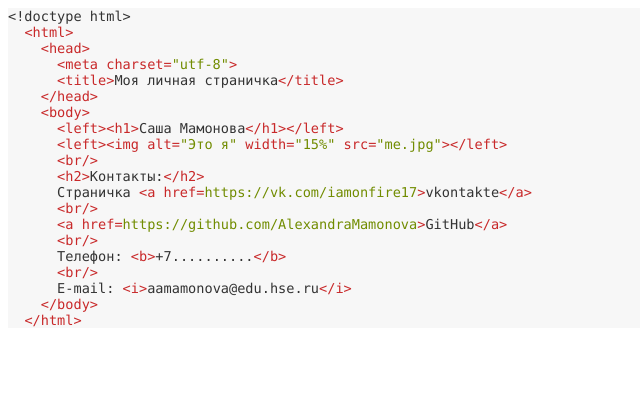
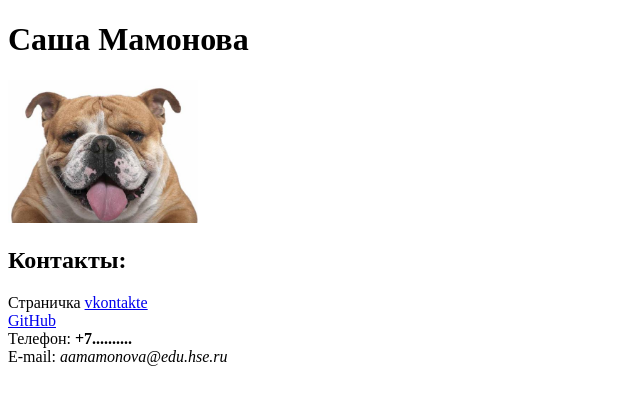
Before and after one commit to AlexandraMamonova/alexandramamonova.github.io, a plain HTML site: page index.html in a window 1280 px wide. Shown: the whole page, without its empty margins (0-640 px from the left). Drawn offline with Linux system fonts and the light colour scheme.

Commit message:
Update index.html

```diff
--- a/index.html
+++ b/index.html
@@ -1,41 +1,20 @@
-<!DOCTYPE html PUBLIC "-//W3C//DTD HTML 4.01//EN" "http://www.w3.org/TR/html4/strict.dtd">
+<!doctype html>
   <html>
     <head>
-  <meta http-equiv="Content-Type" content="text/html; charset=utf-8">
-  <meta http-equiv="Content-Style-Type" content="text/css">
-  <title></title>
-  <meta name="Generator" content="Cocoa HTML Writer">
-  <meta name="CocoaVersion" content="1504.83">
-  <style type="text/css">
-    p.p1 {margin: 0.0px 0.0px 0.0px 0.0px; font: 13.6px Menlo; color: #333333; -webkit-text-stroke: #333333; background-color: #f7f7f7}
-    p.p2 {margin: 0.0px 0.0px 0.0px 0.0px; font: 13.6px Menlo; color: #c82829; -webkit-text-stroke: #c82829; background-color: #f7f7f7}
-    p.p3 {margin: 0.0px 0.0px 0.0px 0.0px; font: 13.6px Menlo; color: #718c00; -webkit-text-stroke: #718c00; background-color: #f7f7f7}
-    span.s1 {font-kerning: none}
-    span.s2 {font-kerning: none; color: #333333; -webkit-text-stroke: 0px #333333}
-    span.s3 {font-kerning: none; color: #718c00; -webkit-text-stroke: 0px #718c00}
-    span.s4 {font-kerning: none; color: #c82829; -webkit-text-stroke: 0px #c82829}
-  </style>
+      <meta charset="utf-8">
+      <title>Моя личная страничка</title>
     </head>
     <body>
-<p class="p1"><span class="s1">&lt;!doctype html&gt;</span></p>
-<p class="p2"><span class="s2"><span class="Apple-converted-space">  </span></span><span class="s1">&lt;html&gt;</span></p>
-<p class="p2"><span class="s2"><span class="Apple-converted-space">    </span></span><span class="s1">&lt;head&gt;</span></p>
-<p class="p2"><span class="s2"><span class="Apple-converted-space">      </span></span><span class="s1">&lt;meta charset=</span><span class="s3">"utf-8"</span><span class="s1">&gt;</span></p>
-<p class="p1"><span class="s1"><span class="Apple-converted-space">      </span></span><span class="s4">&lt;title&gt;</span><span class="s1">Моя личная страничка</span><span class="s4">&lt;/title&gt;</span></p>
-<p class="p2"><span class="s2"><span class="Apple-converted-space">    </span></span><span class="s1">&lt;/head&gt;</span></p>
-<p class="p2"><span class="s2"><span class="Apple-converted-space">    </span></span><span class="s1">&lt;body&gt;</span><span class="s2"><span class="Apple-converted-space"> </span></span></p>
-<p class="p2"><span class="s2"><span class="Apple-converted-space">      </span></span><span class="s1">&lt;left&gt;&lt;h1&gt;</span><span class="s2">Саша Мамонова</span><span class="s1">&lt;/h1&gt;&lt;/left&gt;</span></p>
-<p class="p2"><span class="s2"><span class="Apple-converted-space">      </span></span><span class="s1">&lt;left&gt;&lt;img alt=</span><span class="s3">"Это я"</span><span class="s1"> width=</span><span class="s3">"15%"</span><span class="s1"> src=</span><span class="s3">"me.jpg"</span><span class="s1">&gt;&lt;/left&gt;</span></p>
-<p class="p1"><span class="s1"><span class="Apple-converted-space">      </span></span><span class="s4">&lt;br/&gt;</span></p>
-<p class="p1"><span class="s1"><span class="Apple-converted-space">      </span></span><span class="s4">&lt;h2&gt;</span><span class="s1">Контакты:</span><span class="s4">&lt;/h2&gt;</span></p>
-<p class="p3"><span class="s2"><span class="Apple-converted-space">      </span>Страничка </span><span class="s4">&lt;a href=</span><span class="s1">https://vk.com/iamonfire17</span><span class="s4">&gt;</span><span class="s2">vkontakte</span><span class="s4">&lt;/a&gt;</span></p>
-<p class="p1"><span class="s1"><span class="Apple-converted-space">      </span></span><span class="s4">&lt;br/&gt;</span></p>
-<p class="p3"><span class="s2"><span class="Apple-converted-space">      </span></span><span class="s4">&lt;a href=</span><span class="s1">https://github.com/AlexandraMamonova</span><span class="s4">&gt;</span><span class="s2">GitHub</span><span class="s4">&lt;/a&gt;</span></p>
-<p class="p1"><span class="s1"><span class="Apple-converted-space">      </span></span><span class="s4">&lt;br/&gt;</span></p>
-<p class="p1"><span class="s1"><span class="Apple-converted-space">      </span>Телефон: </span><span class="s4">&lt;b&gt;</span><span class="s1">+7..........</span><span class="s4">&lt;/b&gt;</span></p>
-<p class="p1"><span class="s1"><span class="Apple-converted-space">      </span></span><span class="s4">&lt;br/&gt;</span></p>
-<p class="p1"><span class="s1"><span class="Apple-converted-space">      </span>E-mail: </span><span class="s4">&lt;i&gt;</span><span class="s1">aamamonova@edu.hse.ru</span><span class="s4">&lt;/i&gt;</span></p>
-<p class="p2"><span class="s2"><span class="Apple-converted-space">    </span></span><span class="s1">&lt;/body&gt;</span></p>
-<p class="p2"><span class="s2"><span class="Apple-converted-space">  </span></span><span class="s1">&lt;/html&gt;</span></p>
+      <left><h1>Саша Мамонова</h1></left>
+      <left><img alt="Это я" width="15%" src="me.jpg"></left>
+      <br/>
+      <h2>Контакты:</h2>
+      Страничка <a href=https://vk.com/iamonfire17>vkontakte</a>
+      <br/>
+      <a href=https://github.com/AlexandraMamonova>GitHub</a>
+      <br/>
+      Телефон: <b>+7..........</b>
+      <br/>
+      E-mail: <i>aamamonova@edu.hse.ru</i>
     </body>
   </html>
```
Lines whose indentation alone changed are shown as unchanged.
